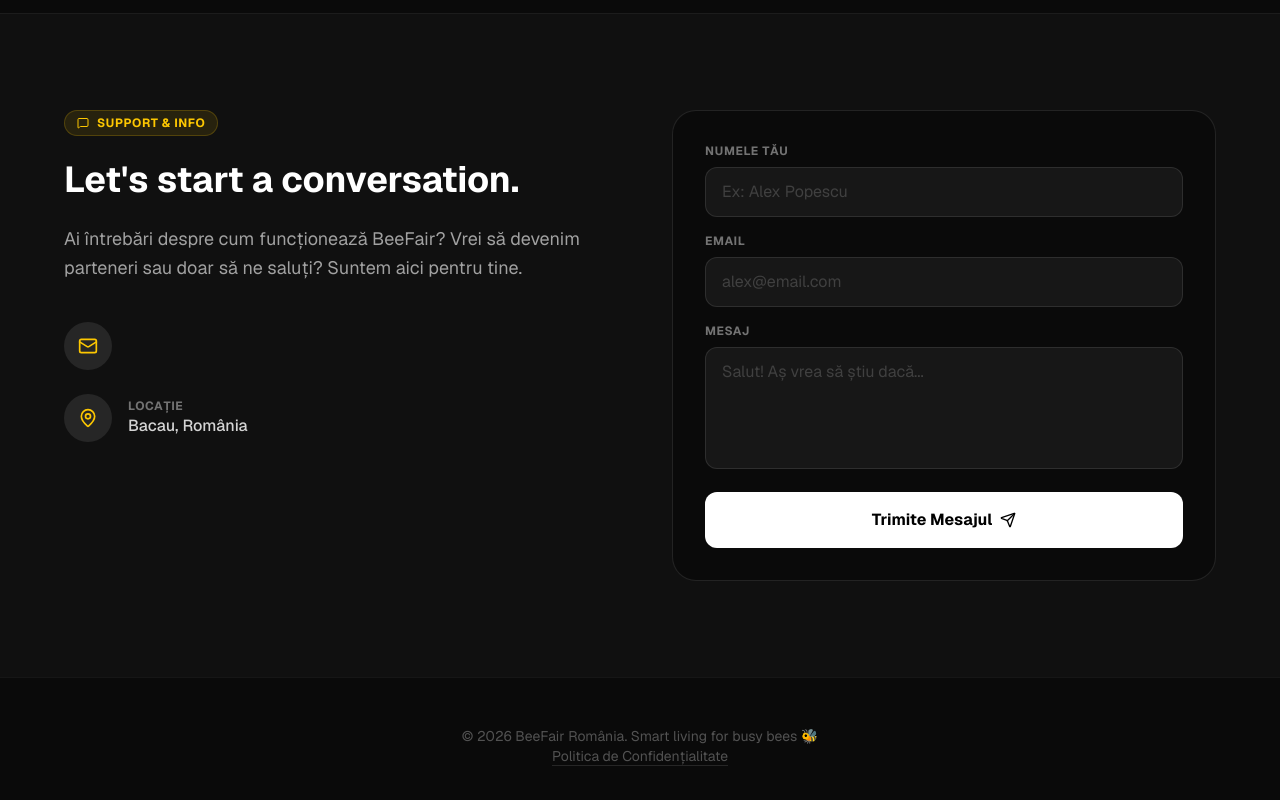
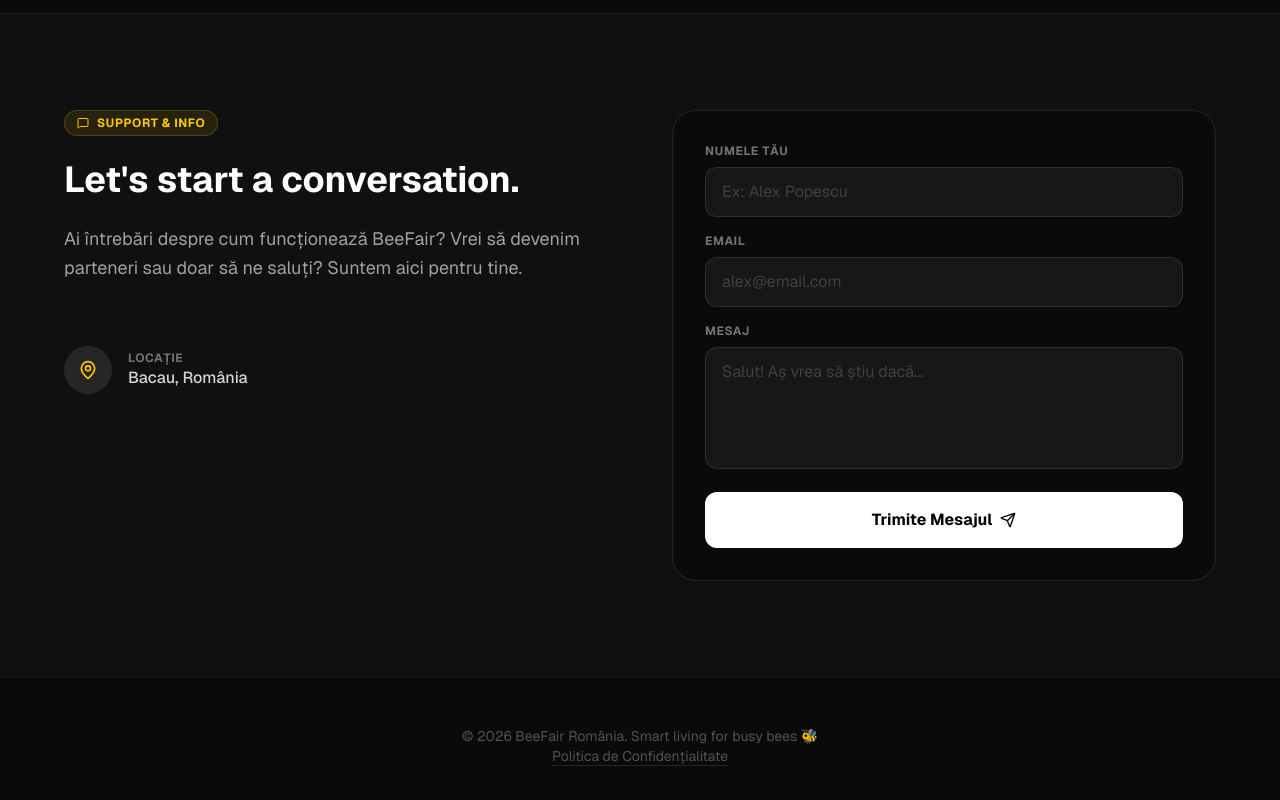
Before and after one commit to ClaudiuBu/beefair-landing, a Next.js app: page / in a window 1280 px wide. Shown: the part 2427-3227 px from the top of the page. Built offline with nearby package versions, Linux system fonts and the light colour scheme.

Commit message:
removed email

```diff
--- a/app/page.tsx
+++ b/app/page.tsx
@@ -292,9 +292,9 @@
 
               <div className="space-y-6">
                 <div className="flex items-center gap-4 text-neutral-300">
-                  <div className="w-12 h-12 rounded-full bg-neutral-800 flex items-center justify-center text-yellow-400">
+                  {/* <div className="w-12 h-12 rounded-full bg-neutral-800 flex items-center justify-center text-yellow-400">
                     <Mail className="w-5 h-5" />
-                  </div>
+                  </div> */}
                   {/* <div>
                     <p className="text-xs text-neutral-500 uppercase tracking-wider font-bold">Email</p>
                     <a href="mailto:hello@beefair.ro" className="hover:text-yellow-400 transition-colors font-medium">hello@beefair.ro</a>
```
